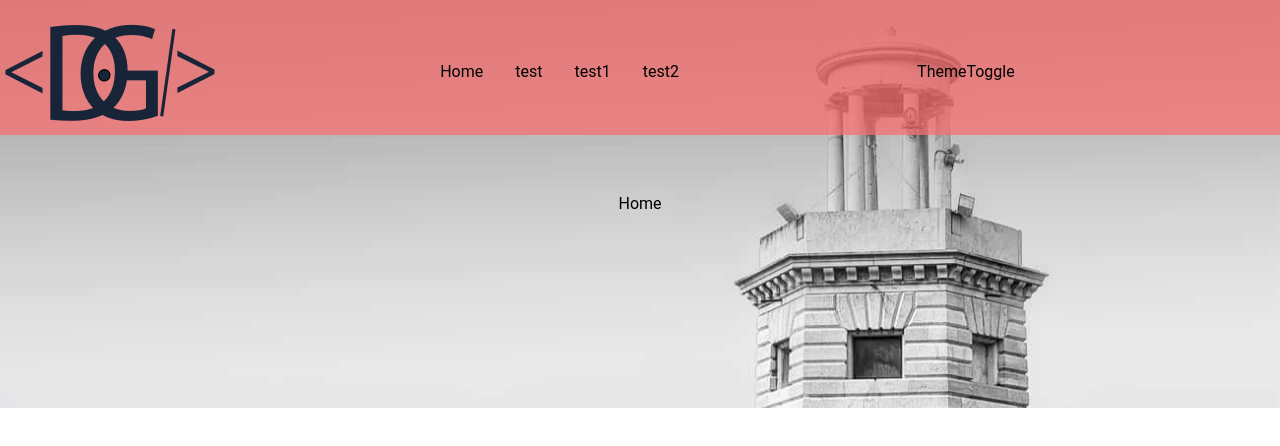
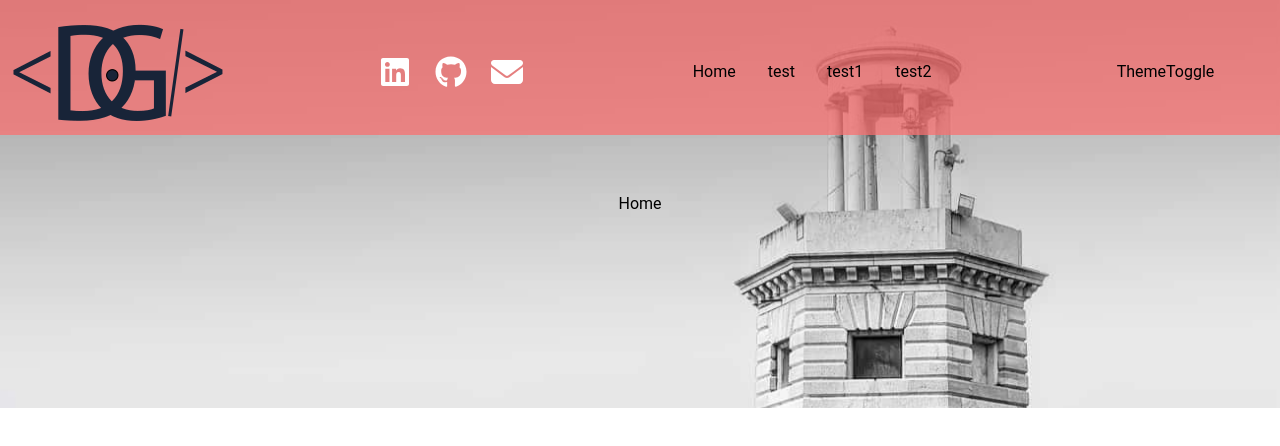
Before and after one commit to DaGo85/nasa-space-app, a React (Create React App) app: page / in a window 1280 px wide. Shown: the top 446 px of the page. Built offline with nearby package versions, Linux system fonts and the light colour scheme.

Commit message:
added social icons for navbar

```diff
--- a/src/assets/data.tsx
+++ b/src/assets/data.tsx
@@ -1,6 +1,29 @@
+import { SocialIconsI } from "../../ts/interfaces/global_interfaces";
+
 export const NavBarLinkItems = [
   { name: "Home", link: "/", label: "link to landing page" },
   { name: "test", link: "/test", label: "link to test" },
   { name: "test1", link: "/test1", label: "link to test1" },
   { name: "test2", link: "/test2", label: "link to test2" },
 ];
+
+export const socialIconsList: SocialIconsI[] = [
+  {
+    name: "LinkedIn",
+    viewBox: "0 0 448 512",
+    svg: "M416 32H31.9C14.3 32 0 46.5 0 64.3v383.4C0 465.5 14.3 480 31.9 480H416c17.6 0 32-14.5 32-32.3V64.3c0-17.8-14.4-32.3-32-32.3zM135.4 416H69V202.2h66.5V416zm-33.2-243c-21.3 0-38.5-17.3-38.5-38.5S80.9 96 102.2 96c21.2 0 38.5 17.3 38.5 38.5 0 21.3-17.2 38.5-38.5 38.5zm282.1 243h-66.4V312c0-24.8-.5-56.7-34.5-56.7-34.6 0-39.9 27-39.9 54.9V416h-66.4V202.2h63.7v29.2h.9c8.9-16.8 30.6-34.5 62.9-34.5 67.2 0 79.7 44.3 79.7 101.9V416z",
+    link: "https://linkedin.com",
+  },
+  {
+    name: "Github",
+    viewBox: "0 0 496 512",
+    svg: "M165.9 397.4c0 2-2.3 3.6-5.2 3.6-3.3.3-5.6-1.3-5.6-3.6 0-2 2.3-3.6 5.2-3.6 3-.3 5.6 1.3 5.6 3.6zm-31.1-4.5c-.7 2 1.3 4.3 4.3 4.9 2.6 1 5.6 0 6.2-2s-1.3-4.3-4.3-5.2c-2.6-.7-5.5.3-6.2 2.3zm44.2-1.7c-2.9.7-4.9 2.6-4.6 4.9.3 2 2.9 3.3 5.9 2.6 2.9-.7 4.9-2.6 4.6-4.6-.3-1.9-3-3.2-5.9-2.9zM244.8 8C106.1 8 0 113.3 0 252c0 110.9 69.8 205.8 169.5 239.2 12.8 2.3 17.3-5.6 17.3-12.1 0-6.2-.3-40.4-.3-61.4 0 0-70 15-84.7-29.8 0 0-11.4-29.1-27.8-36.6 0 0-22.9-15.7 1.6-15.4 0 0 24.9 2 38.6 25.8 21.9 38.6 58.6 27.5 72.9 20.9 2.3-16 8.8-27.1 16-33.7-55.9-6.2-112.3-14.3-112.3-110.5 0-27.5 7.6-41.3 23.6-58.9-2.6-6.5-11.1-33.3 2.6-67.9 20.9-6.5 69 27 69 27 20-5.6 41.5-8.5 62.8-8.5s42.8 2.9 62.8 8.5c0 0 48.1-33.6 69-27 13.7 34.7 5.2 61.4 2.6 67.9 16 17.7 25.8 31.5 25.8 58.9 0 96.5-58.9 104.2-114.8 110.5 9.2 7.9 17 22.9 17 46.4 0 33.7-.3 75.4-.3 83.6 0 6.5 4.6 14.4 17.3 12.1C428.2 457.8 496 362.9 496 252 496 113.3 383.5 8 244.8 8zM97.2 352.9c-1.3 1-1 3.3.7 5.2 1.6 1.6 3.9 2.3 5.2 1 1.3-1 1-3.3-.7-5.2-1.6-1.6-3.9-2.3-5.2-1zm-10.8-8.1c-.7 1.3.3 2.9 2.3 3.9 1.6 1 3.6.7 4.3-.7.7-1.3-.3-2.9-2.3-3.9-2-.6-3.6-.3-4.3.7zm32.4 35.6c-1.6 1.3-1 4.3 1.3 6.2 2.3 2.3 5.2 2.6 6.5 1 1.3-1.3.7-4.3-1.3-6.2-2.2-2.3-5.2-2.6-6.5-1zm-11.4-14.7c-1.6 1-1.6 3.6 0 5.9 1.6 2.3 4.3 3.3 5.6 2.3 1.6-1.3 1.6-3.9 0-6.2-1.4-2.3-4-3.3-5.6-2z",
+    link: "https://github.com",
+  },
+  {
+    name: "Email",
+    viewBox: "0 0 512 512",
+    svg: "M464 64C490.5 64 512 85.49 512 112C512 127.1 504.9 141.3 492.8 150.4L275.2 313.6C263.8 322.1 248.2 322.1 236.8 313.6L19.2 150.4C7.113 141.3 0 127.1 0 112C0 85.49 21.49 64 48 64H464zM217.6 339.2C240.4 356.3 271.6 356.3 294.4 339.2L512 176V384C512 419.3 483.3 448 448 448H64C28.65 448 0 419.3 0 384V176L217.6 339.2z",
+    link: "mailto:dgoergens@gmail.com",
+  },
+];
--- a/src/components/navbar/NavBar.tsx
+++ b/src/components/navbar/NavBar.tsx
@@ -3,6 +3,7 @@
 import NavBarHamBurger from "./components/NavBarHamBurger";
 import NavBarLinks from "./components/NavBarLinks";
 import NavBarLogo from "./components/NavBarLogo";
+import NavBarSocialIcons from "./components/NavBarSocialIcons";
 
 function NavBar() {
   const [isOpen, setIsOpen] = useState<boolean>(false);
@@ -13,7 +14,9 @@
 
   return (
     <header className="z-30 w-screen pb-2 pt-4 fixed flex flex-row items-center justify-between bg-red-400/75">
+      <span className=" flex flex-row justify-between items-center w-full px-2">
         <NavBarLogo />
+        <NavBarSocialIcons />
         <span className="flex md:flex-row-reverse px-4">
           <ul className="hidden md:flex md:flex-row gap-8 items-center">
             <NavBarLinks />
@@ -25,6 +28,7 @@
           </ul>
         </span>
         <NavBarHamBurger isOpen={isOpen} setIsOpen={setIsOpen} />
+      </span>
       <ul
         className={`mt-2 overflow-hidden ease-in-out flex flex-col gap-6 items-center transition-all duration-500
 				${isOpen ? "h-80" : "h-0"}`}
--- /dev/null
+++ b/src/components/navbar/components/NavBarSocialIcons.tsx
@@ -0,0 +1,25 @@
+import { socialIconsList } from "../../../assets/data";
+
+function NavBarSocialIcons() {
+  return (
+    <span className="flex flex-row gap-6">
+      {socialIconsList.map((icon) => {
+        return (
+          <a key={icon.name} href={icon.link}>
+            <svg
+              className="hidden xl:block w-8 h-8 hover:cursor-pointer"
+              xmlns="http://www.w3.org/2000/svg"
+              viewBox={icon.viewBox}
+            >
+              <g className="hover:fill-amber-500" fill="#fff">
+                <path d={icon.svg} />
+              </g>
+            </svg>
+          </a>
+        );
+      })}
+    </span>
+  );
+}
+
+export default NavBarSocialIcons;
```
Also changed, not shown: ts/interfaces/global_interfaces.tsx (+8 -0 lines), tsconfig.json (+5 -9 lines). Lines whose indentation alone changed are shown as unchanged.
